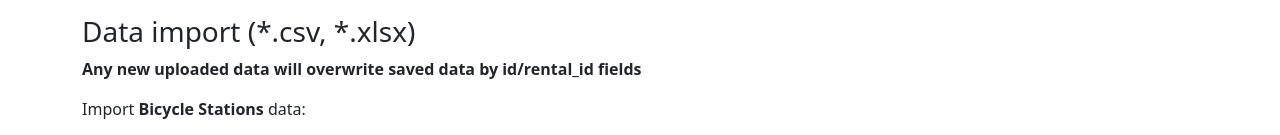
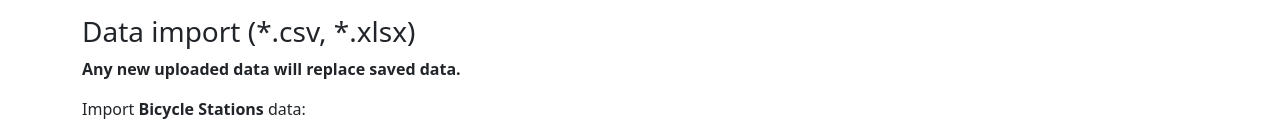
Before and after one commit to Pavlo-Momotenko/London-Bicycle-Fleet-Dashboard, a React (Create React App) app in the folder client/: page / in a window 1280 px wide. Shown: the part 145-280 px from the top of the page. Built offline with nearby package versions, Linux system fonts and the light colour scheme; no server answers.

Commit message:
refactoring client + server

```diff
--- a/client/src/pages/DataServicing.js
+++ b/client/src/pages/DataServicing.js
@@ -15,7 +15,7 @@ class DataServicing extends React.Component {
                 <h1>Home</h1>
 
                 <h3>Data import (*.csv, *.xlsx) </h3>
-                <p><b>Any new uploaded data will overwrite saved data by id/rental_id fields</b></p>
+                <p><b>Any new uploaded data will replace saved data.</b></p>
 
                 <p>Import <b>Bicycle Stations</b> data:</p>
                 <FileImportForm url={'bicycle_station'}/>
```
